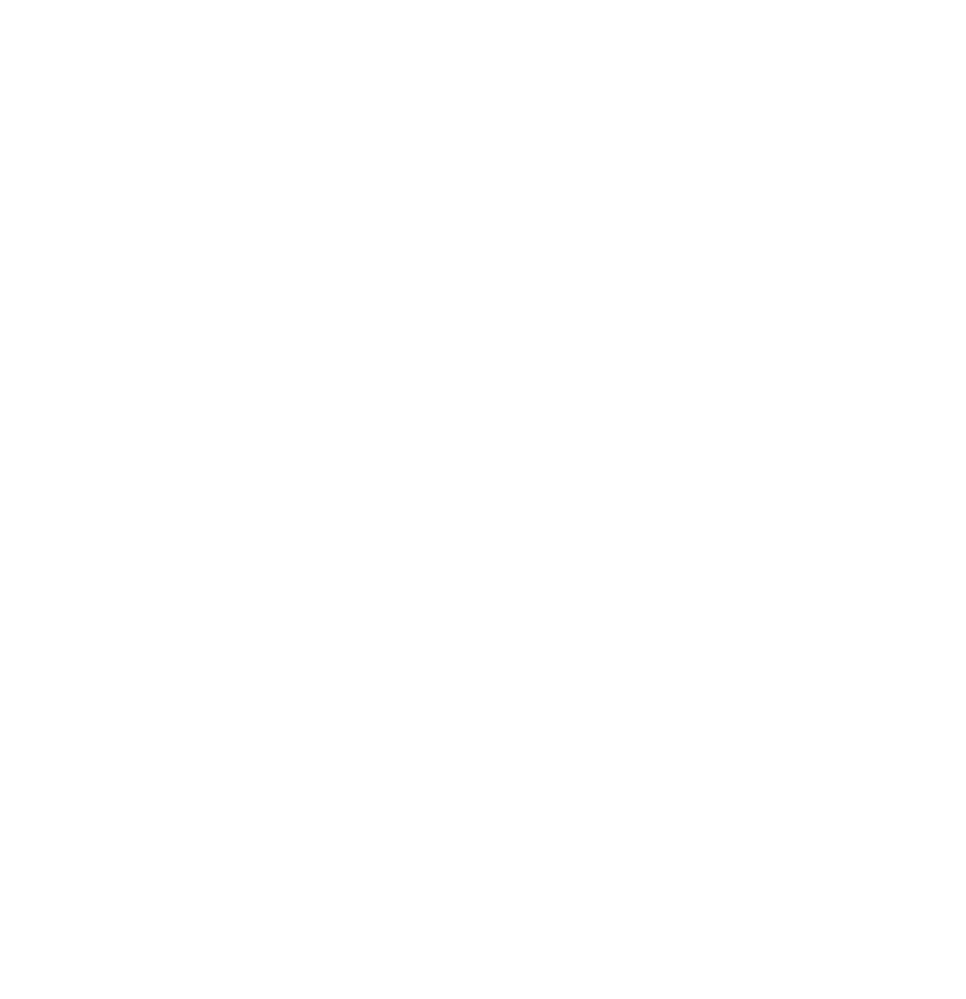
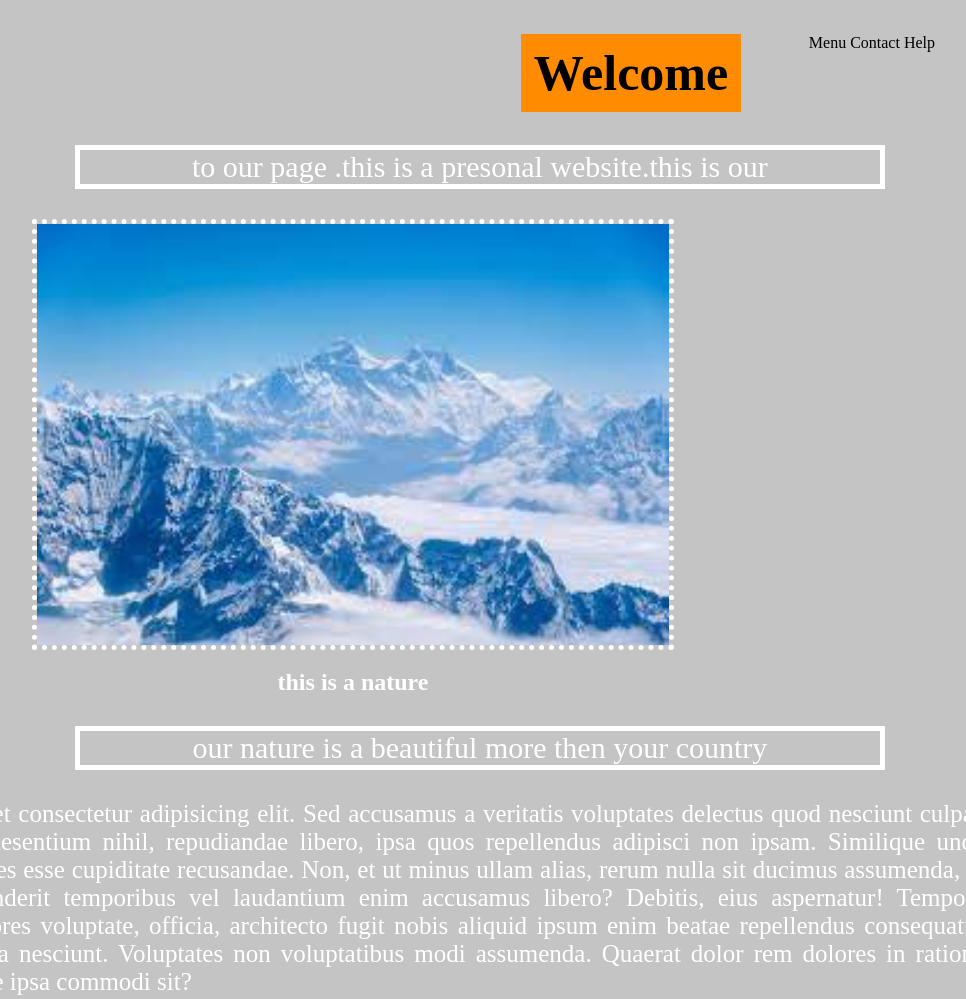
Before and after one commit to abdullhsharker/sorna-repo, a plain HTML site: page index.html in a window 1280 px wide. Shown: the whole page, without its empty margins (287-1253 px from the left). Before the commit the page ends 800 px from the top, so only its background shows below. Drawn offline with Linux system fonts and the light colour scheme.

Commit message:
edit something

```diff
--- a/index.html
+++ b/index.html
@@ -5,9 +5,20 @@
     <meta http-equiv="X-UA-Compatible" content="IE=edge">
     <meta name="viewport" content="width=device-width, initial-scale=1.0">
     <title>this is secound one about git</title>
-
+    <link rel="stylesheet" href="style.css">
 </head>
 <body>
+    <ul>
+        <li>Menu</li>
+        <li>Contact</li>
+        <li>Help</li>
+    </ul>
+    <h1>Welcome</h1>
+    <p class="pere">to our  page .this is a presonal website.this is our </p>
+    <img src="images.jfif" alt="">
+    <h2>this is a nature</h2>
+    <p class="pere">our nature is a beautiful more then your country</p>
+    <p>Lorem ipsum dolor sit, amet consectetur adipisicing elit. Sed accusamus a veritatis voluptates delectus quod nesciunt culpa? Dolor molestiae rerum praesentium nihil, repudiandae libero, ipsa quos repellendus adipisci non ipsam. Similique unde excepturi magnam voluptates esse cupiditate recusandae. Non, et ut minus ullam alias, rerum nulla sit ducimus assumenda, at repellendus nobis reprehenderit temporibus vel laudantium enim accusamus libero? Debitis, eius aspernatur! Tempora nostrum iste eveniet? Maiores voluptate, officia, architecto fugit nobis aliquid ipsum enim beatae repellendus consequatur cupiditate quam error, nulla nesciunt. Voluptates non voluptatibus modi assumenda. Quaerat dolor rem dolores in ratione repellat possimus, molestiae ipsa commodi sit?</p>
 
 </body>
 </html>
--- /dev/null
+++ b/style.css
@@ -0,0 +1,47 @@
+body{
+    background-color: rgb(197, 196, 196);
+}
+h1{
+    background-color: darkorange;
+    text-align: center;
+    width: 200px;
+    margin-left: 800px;
+    font-size: 50px;
+    padding: 10px 10px;
+}
+.pere{
+    text-align: center;
+    font-size: 30px;
+    border: 5px solid white;
+    width: 800px;
+    margin-left: 28%;
+
+}
+h2{
+    text-align: center;
+    color: white;
+}
+img{
+    width: 50%;
+    border: 5px dotted white;
+    margin: auto;
+    padding: auto;
+    display: block;
+}
+li{
+    display: inline-block;
+}
+ul{
+    float: right;
+    margin: 0%;
+    margin-right: 50px;
+}
+p{
+    text-align: justify;
+    text-decoration: turquoise;
+    text-shadow: yellow;
+    width: 100%;
+    font-size: 25px;
+    color: white;
+
+}
```
Also changed, not shown: 25867960452_1642468630_b.jpg (added), images.jfif (added).
